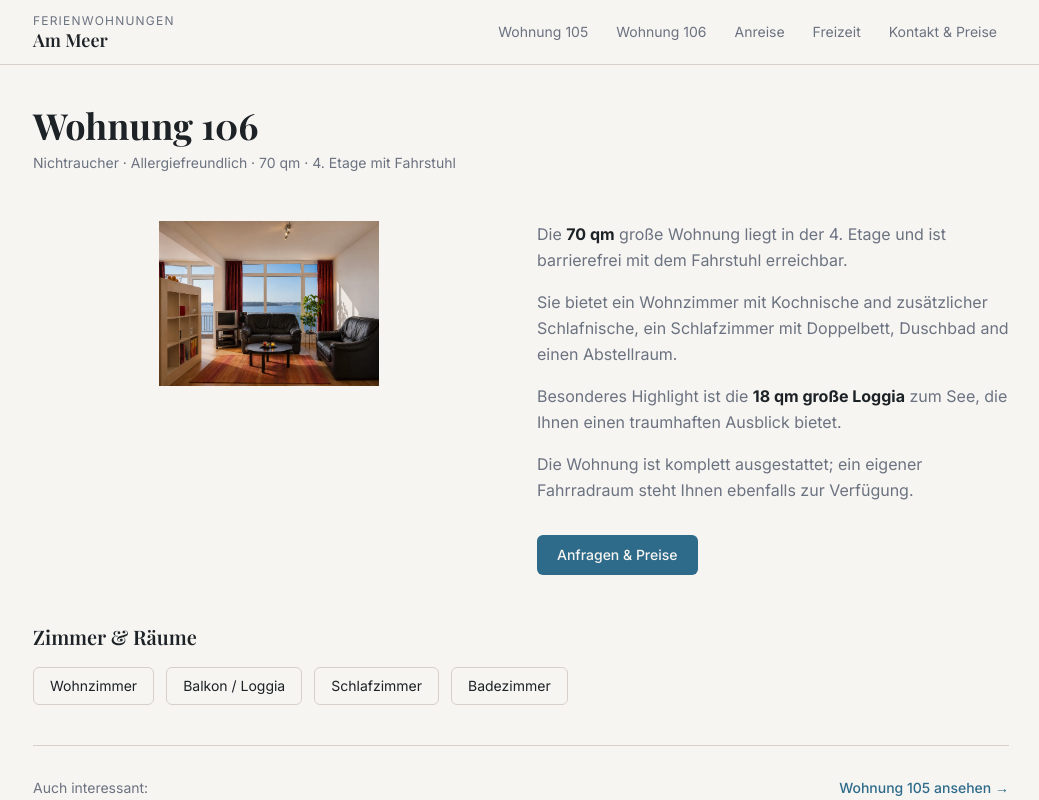
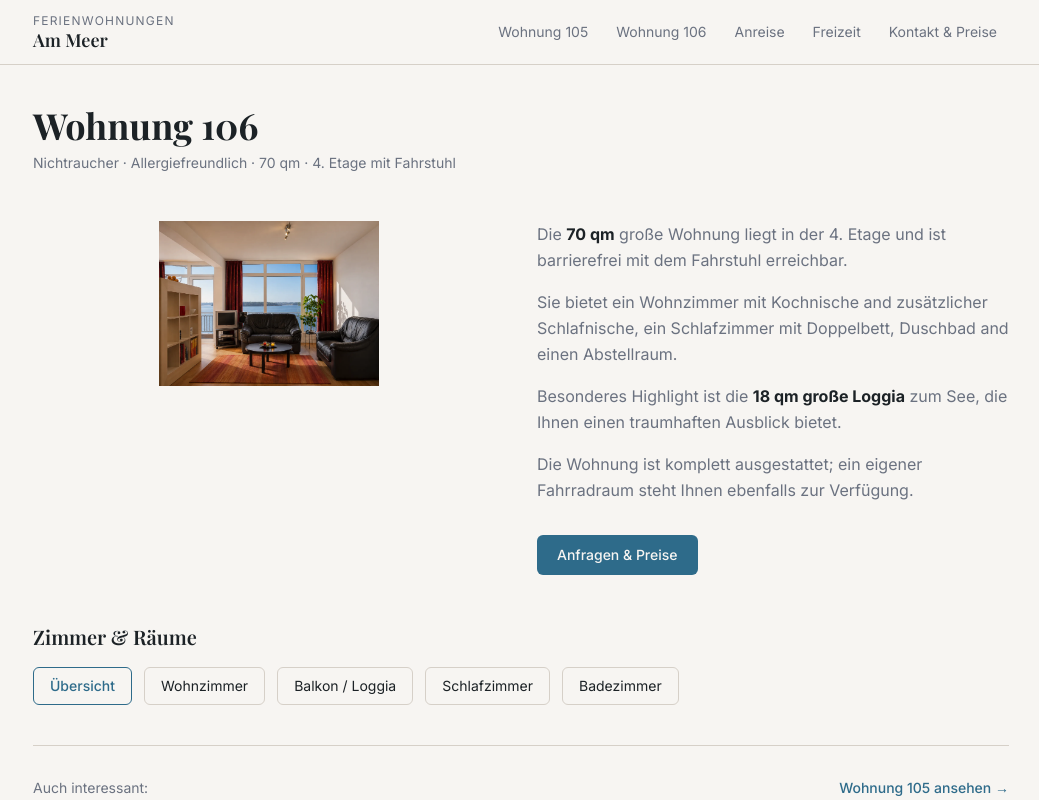
Before and after one commit to chrisb09/github-page.ferienw-am-meer.de, a Next.js app: page /fewo-106 in a window 1280 px wide. Shown: the top 800 px of the page, without its empty margins (119-1158 px from the left). Built offline with nearby package versions, Linux system fonts and the light colour scheme; a web font is replaced by a local one.

Commit message:
feat: unify swipe navigation to include apartment overview pages

```diff
--- a/app/fewo-105/page.tsx
+++ b/app/fewo-105/page.tsx
@@ -8,6 +8,7 @@ export const metadata: Metadata = {
 };
 
 const rooms = [
+  { href: "/fewo-105", label: "Übersicht" },
   { href: "/fewo-105/wohnzimmer", label: "Wohnzimmer" },
   { href: "/fewo-105/balkon", label: "Balkon" },
   { href: "/fewo-105/schlafzimmer", label: "Schlafzimmer" },
--- a/app/fewo-106/page.tsx
+++ b/app/fewo-106/page.tsx
@@ -8,6 +8,7 @@ export const metadata: Metadata = {
 };
 
 const rooms = [
+  { href: "/fewo-106", label: "Übersicht" },
   { href: "/fewo-106/wohnzimmer", label: "Wohnzimmer" },
   { href: "/fewo-106/balkon", label: "Balkon / Loggia" },
   { href: "/fewo-106/schlafzimmer", label: "Schlafzimmer" },
--- a/components/apartment-page-client.tsx
+++ b/components/apartment-page-client.tsx
@@ -3,6 +3,7 @@
 import Image from "next/image";
 import Link from "next/link";
 import { useState } from "react";
+import { useRouter } from "next/navigation";
 import { ImageModal } from "@/components/image-modal";
 import { resolveAssetPath } from "@/lib/utils";
 
@@ -30,9 +31,38 @@ export function ApartmentPageClient({
   otherAptLabel,
 }: ApartmentPageClientProps) {
   const [modalOpen, setModalOpen] = useState(false);
+  const [touchStart, setTouchStart] = useState<number | null>(null);
+  const [touchEnd, setTouchEnd] = useState<number | null>(null);
+  const router = useRouter();
+
+  const minSwipeDistance = 50;
+
+  const onTouchStart = (e: React.TouchEvent) => {
+    setTouchEnd(null);
+    setTouchStart(e.targetTouches[0].clientX);
+  };
+
+  const onTouchMove = (e: React.TouchEvent) => {
+    setTouchEnd(e.targetTouches[0].clientX);
+  };
+
+  const onTouchEndEvent = () => {
+    if (!touchStart || !touchEnd) return;
+    const distance = touchStart - touchEnd;
+    const isLeftSwipe = distance > minSwipeDistance;
+
+    // Swiping left goes to the first room (e.g., Wohnzimmer)
+    if (isLeftSwipe && rooms.length > 1) {
+      router.push(rooms[1].href);
+    }
+  };
 
   return (
-    <>
+    <div
+      onTouchStart={onTouchStart}
+      onTouchMove={onTouchMove}
+      onTouchEnd={onTouchEndEvent}
+    >
       <section className="max-w-5xl mx-auto px-4 sm:px-6 pt-10 pb-4">
         <div className="flex flex-wrap items-baseline gap-3 mb-2">
           <h1 className="font-serif text-3xl sm:text-4xl font-bold text-foreground">
@@ -85,15 +115,23 @@ export function ApartmentPageClient({
             Zimmer &amp; Räume
           </h2>
           <div className="flex flex-wrap gap-3">
-            {rooms.map((room) => (
+            {rooms.map((room, index) => {
+              const isActive = index === 0; // Overview is always index 0
+              return (
                 <Link
                   key={room.href}
                   href={room.href}
-                className="px-4 py-2 border border-border rounded text-sm text-foreground hover:border-primary hover:text-primary transition-colors"
+                  className={`px-4 py-2 border rounded text-sm transition-colors ${
+                    isActive
+                      ? "border-primary text-primary font-medium"
+                      : "border-border text-foreground hover:border-primary hover:text-primary"
+                  }`}
+                  aria-current={isActive ? "page" : undefined}
                 >
                   {room.label}
                 </Link>
-            ))}
+              );
+            })}
           </div>
         </div>
 
@@ -117,6 +155,6 @@ export function ApartmentPageClient({
         onNext={() => {}}
         onPrev={() => {}}
       />
-    </>
+    </div>
   );
 }
--- a/components/room-page.tsx
+++ b/components/room-page.tsx
@@ -21,6 +21,7 @@ interface RoomPageProps {
 }
 
 const allRooms = [
+  { slug: "", label: "Übersicht" },
   { slug: "wohnzimmer", label: "Wohnzimmer" },
   { slug: "balkon", label: "Balkon / Loggia" },
   { slug: "schlafzimmer", label: "Schlafzimmer" },
@@ -69,10 +70,12 @@ export function RoomPage({ apartment, roomSlug, roomLabel, description, images }
     const isRightSwipe = distance < -minSwipeDistance;
 
     if (isLeftSwipe && currentRoomIndex < allRooms.length - 1) {
-      router.push(`/${fewoSlug}/${allRooms[currentRoomIndex + 1].slug}`);
+      const nextRoom = allRooms[currentRoomIndex + 1];
+      router.push(nextRoom.slug ? `/${fewoSlug}/${nextRoom.slug}` : `/${fewoSlug}`);
     }
     if (isRightSwipe && currentRoomIndex > 0) {
-      router.push(`/${fewoSlug}/${allRooms[currentRoomIndex - 1].slug}`);
+      const prevRoom = allRooms[currentRoomIndex - 1];
+      router.push(prevRoom.slug ? `/${fewoSlug}/${prevRoom.slug}` : `/${fewoSlug}`);
     }
   };
 
@@ -158,10 +161,11 @@ export function RoomPage({ apartment, roomSlug, roomLabel, description, images }
           <div className="flex flex-wrap gap-3">
             {allRooms.map((room) => {
               const isActive = room.slug === roomSlug;
+              const href = room.slug ? `/${fewoSlug}/${room.slug}` : `/${fewoSlug}`;
               return (
                 <Link
                   key={room.slug}
-                  href={`/${fewoSlug}/${room.slug}`}
+                  href={href}
                   className={`px-4 py-2 border rounded text-sm transition-colors ${
                     isActive
                       ? "border-primary text-primary font-medium"
@@ -174,14 +178,6 @@ export function RoomPage({ apartment, roomSlug, roomLabel, description, images }
               );
             })}
           </div>
-          <div className="mt-6">
-            <Link
-              href={`/${fewoSlug}`}
-              className="text-sm text-primary font-medium hover:underline"
-            >
-              &larr; Zurück zu {fewoLabel}
-            </Link>
-          </div>
         </div>
       </section>
     </div>
```
Lines whose indentation alone changed are shown as unchanged.
